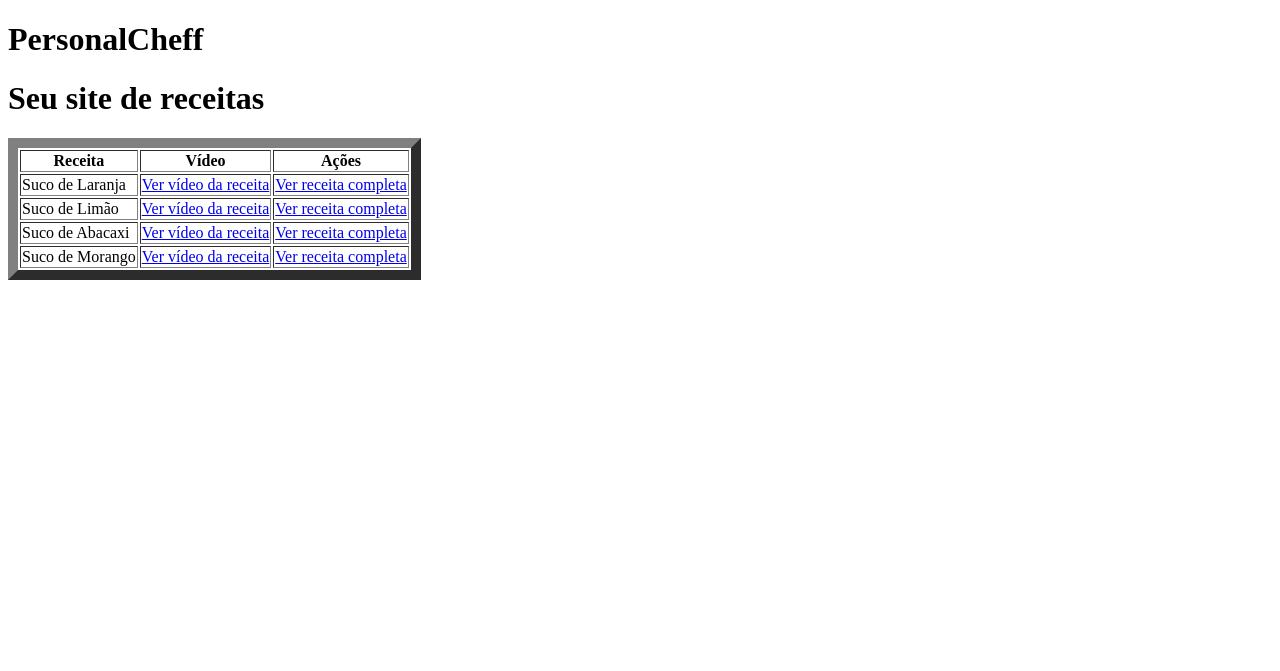
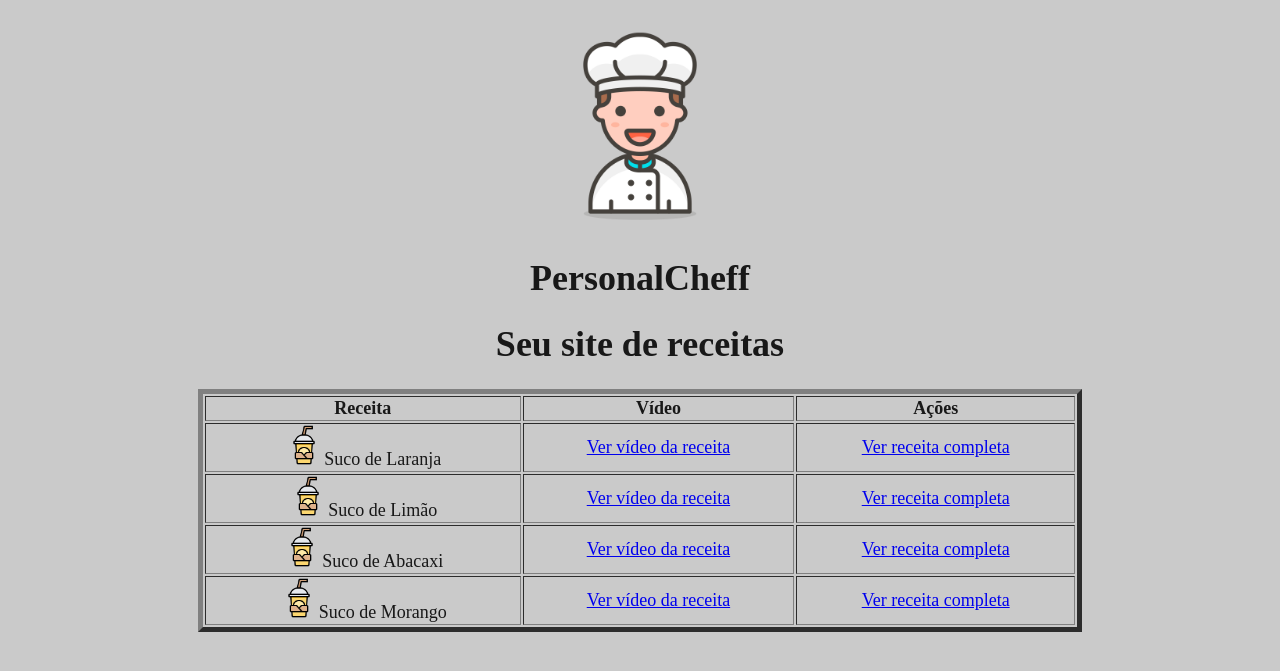
Before and after one commit to mferrazagro/personal-cheff, a Django app: page / in a window 1280 px wide. Shown: the top 671 px of the page. Run offline with Django 3.2, Linux system fonts and the light colour scheme.

Commit message:
atualização

```diff
--- /dev/null
+++ b/PersonalCheffProj/PersonalCheffProj/static/estilos.css
@@ -0,0 +1,25 @@
+body{
+    background-color: #cacaca;
+    color: #181818;
+    font-family: 'chiller';
+    text-align: center;
+    font-size: large;
+}
+
+
+.imagem-logo{
+    width: 200px;
+
+
+}
+
+.tabela-receitas{
+    width: 70%;
+    margin-left: auto;
+    margin-right: auto;
+    font-family:cursive
+}
+
+.logo-copo{
+    height: 40px;
+}
--- a/PersonalCheffProj/receitas/templates/index.html
+++ b/PersonalCheffProj/receitas/templates/index.html
@@ -5,34 +7,47 @@
     <meta http-equiv="X-UA-Compatible" content="IE=edge">
     <meta name="viewport" content="width=device-width, initial-scale=1.0">
     <title>Document</title>
+    <link rel="stylesheet" href="{% static 'estilos.css' %}">
+    <link rel="shortcut icon" href="{% static 'cook-logo.png' %}" type="image/x-icon">
 </head>
 <body>
+    <h1>
+        <img src="{% static 'cook-logo.png' %}"
+        class="imagem-logo">
+    </h1>
+
     <h1>PersonalCheff</h1>
     <h1>Seu site de receitas</h1>
 
-<table border="10">
+<table border="5"
+class="tabela-receitas">
     <tr>
         <th>Receita</th>
         <th>Vídeo</th>
         <th>Ações</th>
     </tr>
     <tr>
-        <td>Suco de Laranja</td>
+        <td> <img src="{% static 'logo-copo.png' %}"
+            class="logo-copo">Suco de Laranja</td>
         <td><a href= https://www.youtube.com/watch?v=Nn9140bDPnc>Ver vídeo da receita</a></td>
         <td><a href="sucodelaranja"> Ver receita completa </a></td>
     </tr>
-    </tr>
     <tr>
-        <td>Suco de Limão</td>
+        <td> <img src="{% static 'logo-copo.png' %}"
+            class="logo-copo">Suco de Limão</td>
         <td><a href=https://www.youtube.com/watch?v=f0H3xHf06cE >Ver vídeo da receita</a></td>
         <td><a href="sucodelimao"> Ver receita completa </a></td>
-</tr>
-<tr>
-    <td>Suco de Abacaxi</td>
+    </tr>
+
+    <tr>
+    <td> <img src="{% static 'logo-copo.png' %}"
+        class="logo-copo">Suco de Abacaxi</td>
     <td><a href =https://www.youtube.com/watch?v=jLmFRuPv2eo >Ver vídeo da receita</a></td>
     <td><a href="sucodeabacaxi"> Ver receita completa </a></td>
-<tr>
-    <td>Suco de Morango</td>
+
+    <tr>
+    <td> <img src="{% static 'logo-copo.png' %}"
+        class="logo-copo">Suco de Morango</td>
     <td><a href =https://www.youtube.com/watch?v=nBm1MAObCk8 >Ver vídeo da receita</a></td>
     <td><a href="sucodemorango"> Ver receita completa </a></td>
 </table>
```
Also changed, not shown: other parts of PersonalCheffProj/receitas/templates/index.html (+2 -0 lines), PersonalCheffProj/PersonalCheffProj/static/logo-copo.png (added), README.md.
